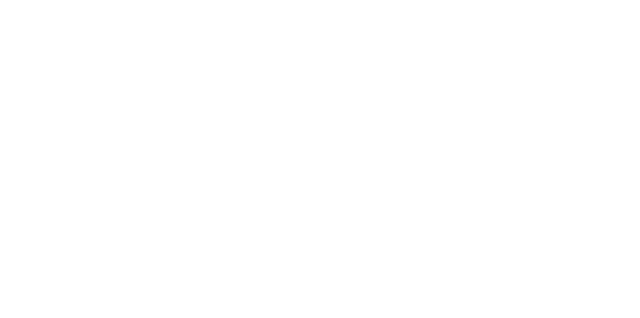
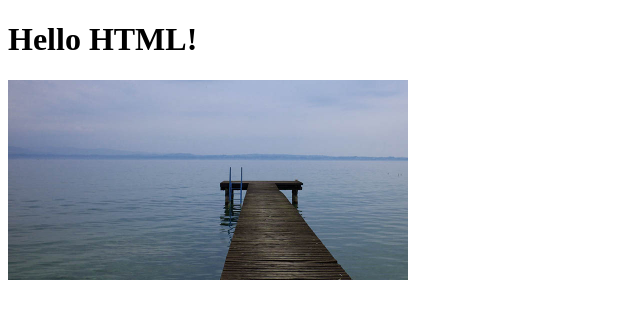
Before and after one commit to ilyaparnikov/web-project_parnikov, a plain HTML site: page index.html in a window 1280 px wide. Shown: the whole page, without its empty margins (0-640 px from the left). Drawn offline with Linux system fonts and the light colour scheme.

Commit message:
Added html

```diff
--- a/index.html
+++ b/index.html
@@ -1,13 +1,14 @@
 <!DOCTYPE html>
 <html lang="en">
-<head>
+    <head>
     <meta charset="UTF-8">
     <meta http-equiv="X-UA-Compatible" content="IE=edge">
     <meta name="viewport" content="width=device-width, initial-scale=1.0">
-    <title>Document</title>
-    <link rel="shortcut icon" href="https://placekitten.com/96/139" type="image/x-icon">
-</head>
-<body>
-    <script src="https://unpkg.com/html-data-include@3.3.3/html-data-include.js"></script>
-</body>
+    <title>Web Document</title>
+    <link rel="shortcut icon" href="img/jpeg-home.jpg" type="image/x-icon">
+    </head>
+    <body>
+         <h1>Hello HTML!</h1>
+        <img width="400" src="img/jpeg-home.jpg" alt="Sea Dock">
+    </body>
 </html>
```
Also changed, not shown: img/jpeg-home.jpg (added).
